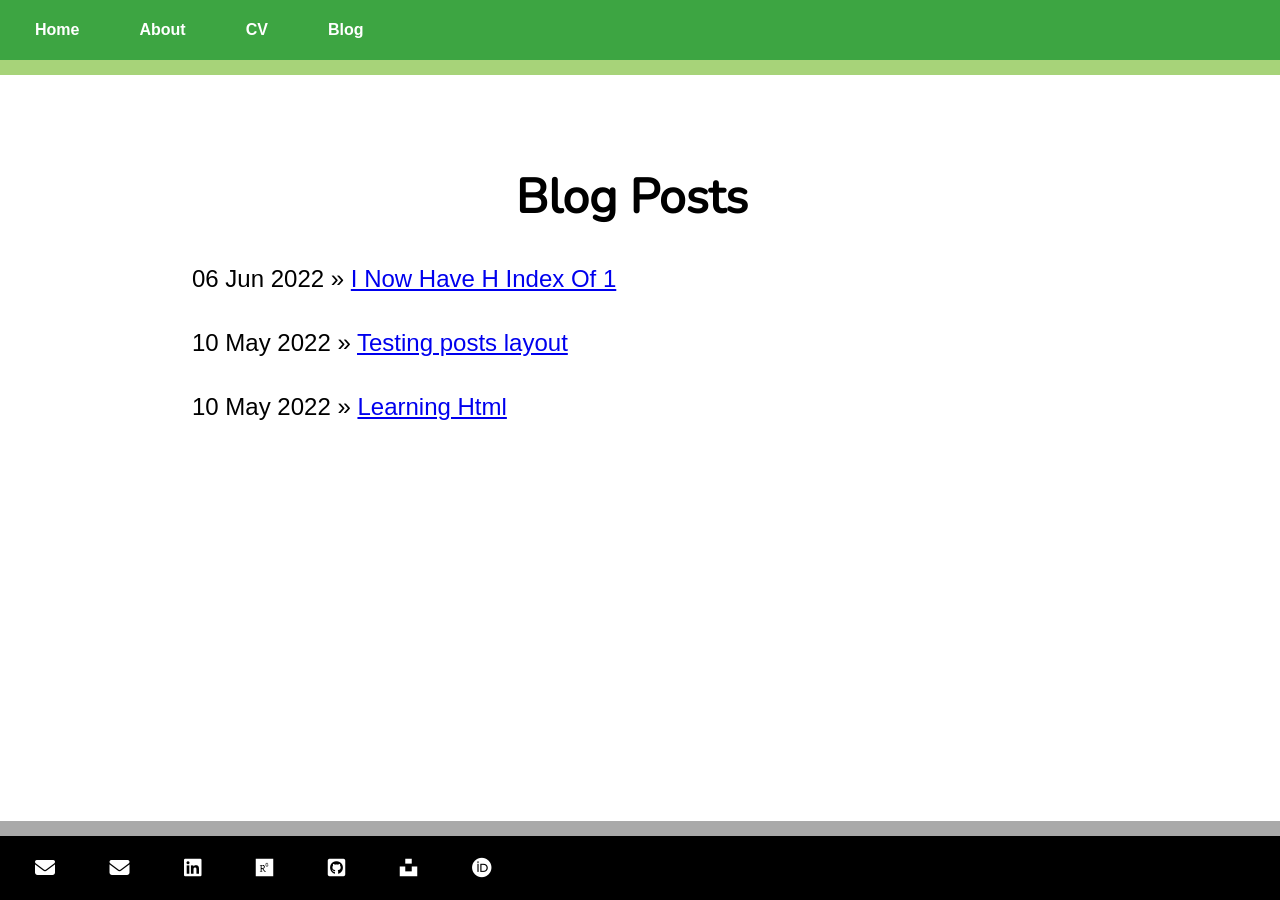
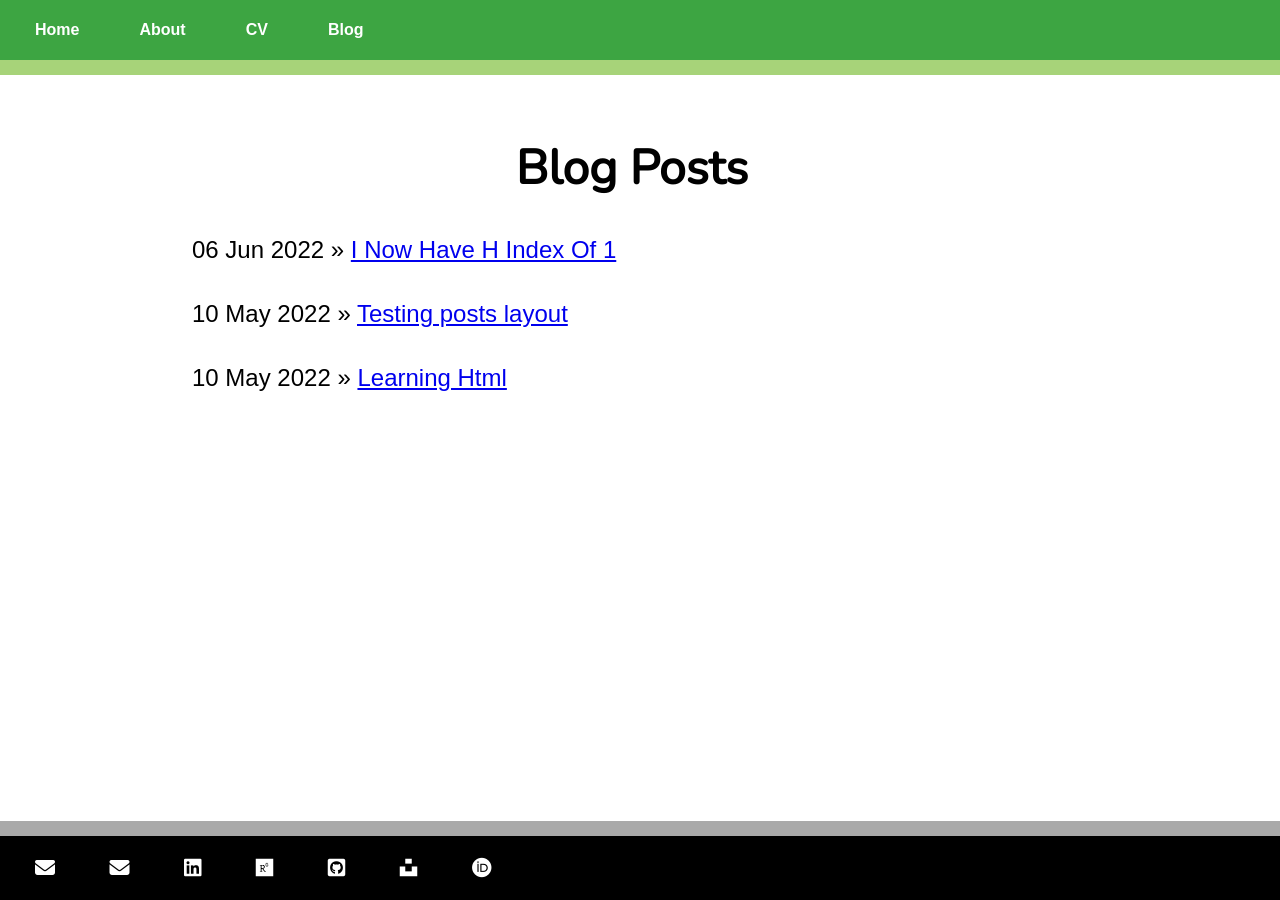
Before and after one commit to finerbrighterlighter/finerbrighterlighter.github.io, a Jekyll site: the page built from blog/index.html, in a window 1280 px wide. Built offline with Jekyll 4.4.1, drawn with Linux system fonts in a browser that asks for light colours; nearby versions of some CDN libraries; some web fonts are replaced.

Commit message:
Update main.css

```diff
--- a/css/main.css
+++ b/css/main.css
@@ -101,7 +101,7 @@ nav ul li, footer ul li {
 }
 
 h1 {
-    margin-top: 3%;
+    margin-top: 0%;
     font-size: 3em;
     font-family: 'Nunito', serif;
     text-align: center;
```
